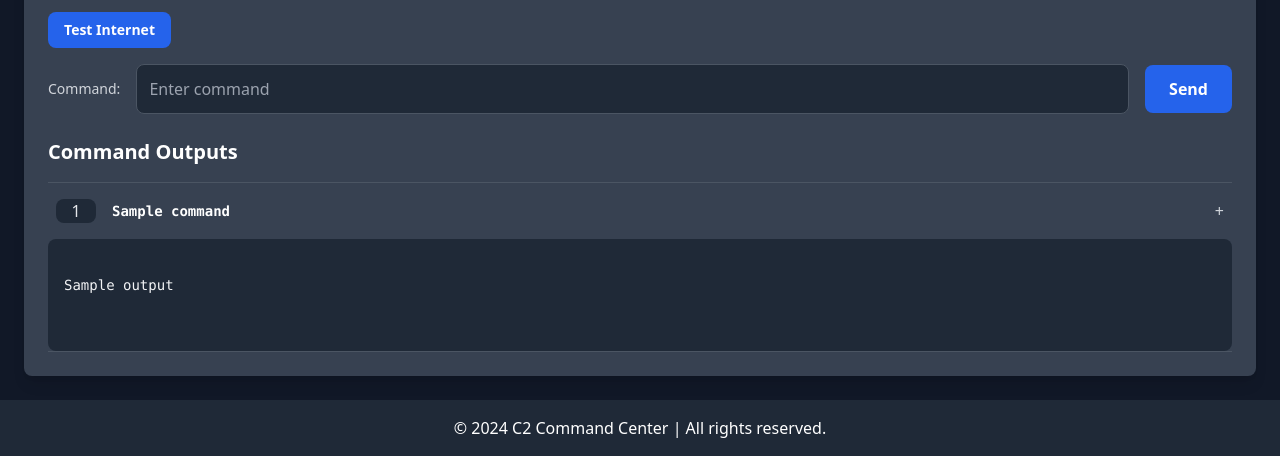
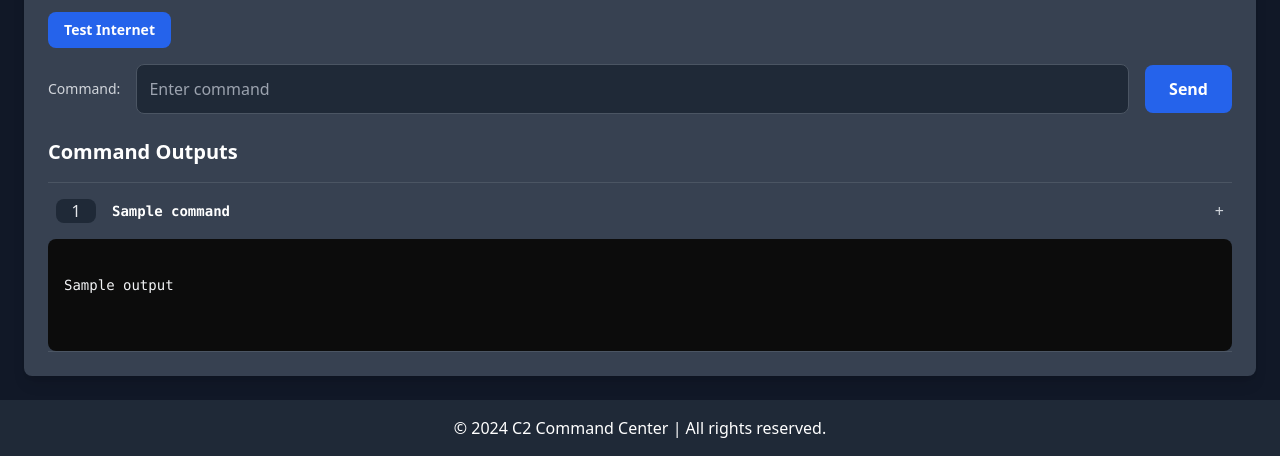
Before and after one commit to al1abb/C2, a Flask app: template server/templates/agent_details.html in a window 1280 px wide. Shown: the part 605-1061 px from the top of the page. Run offline with Flask 3, Linux system fonts and the light colour scheme; the template is opened without the code that fills it: most values are stand-ins (such as "Sample title", 1, 10 or a date in 2020); some libraries are stand-ins or nearby versions.

Commit message:
refactor: Change command output box color

```diff
--- a/server/templates/agent_details_tabs/interact.html
+++ b/server/templates/agent_details_tabs/interact.html
@@ -71,8 +71,9 @@
                 </label>
                 <div class="hidden peer-checked:block">
                     <pre
-                        class="bg-gray-800 p-4 rounded-lg text-sm whitespace-pre-wrap break-words text-left"
-                    >
+                        class="p-4 rounded-lg text-sm whitespace-pre-wrap break-words text-left"
+                        style="background-color: #0C0C0C;"
+                        >
                                                 <p>{{ command_data.output }}</p>
                                             </pre>
                 </div>
```
